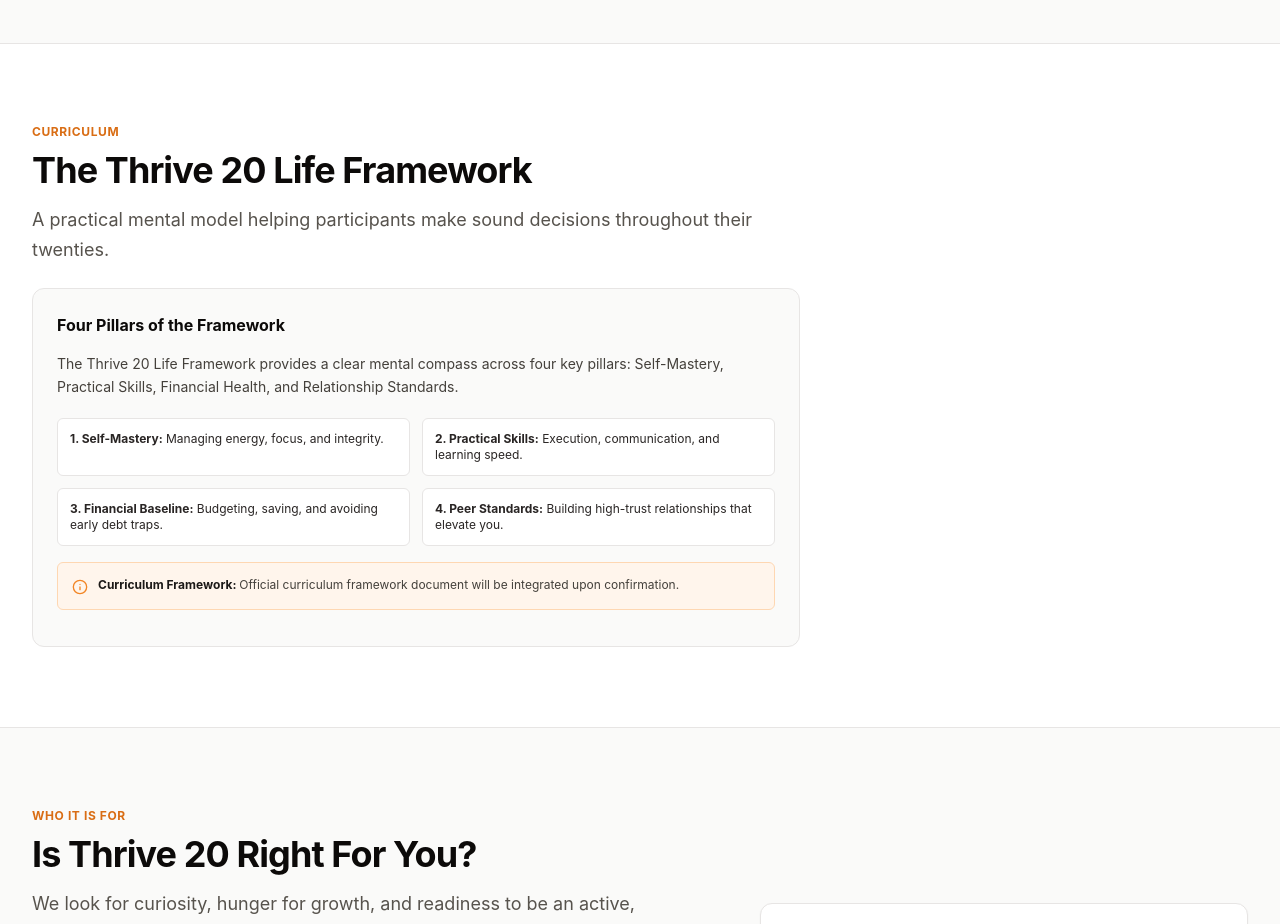
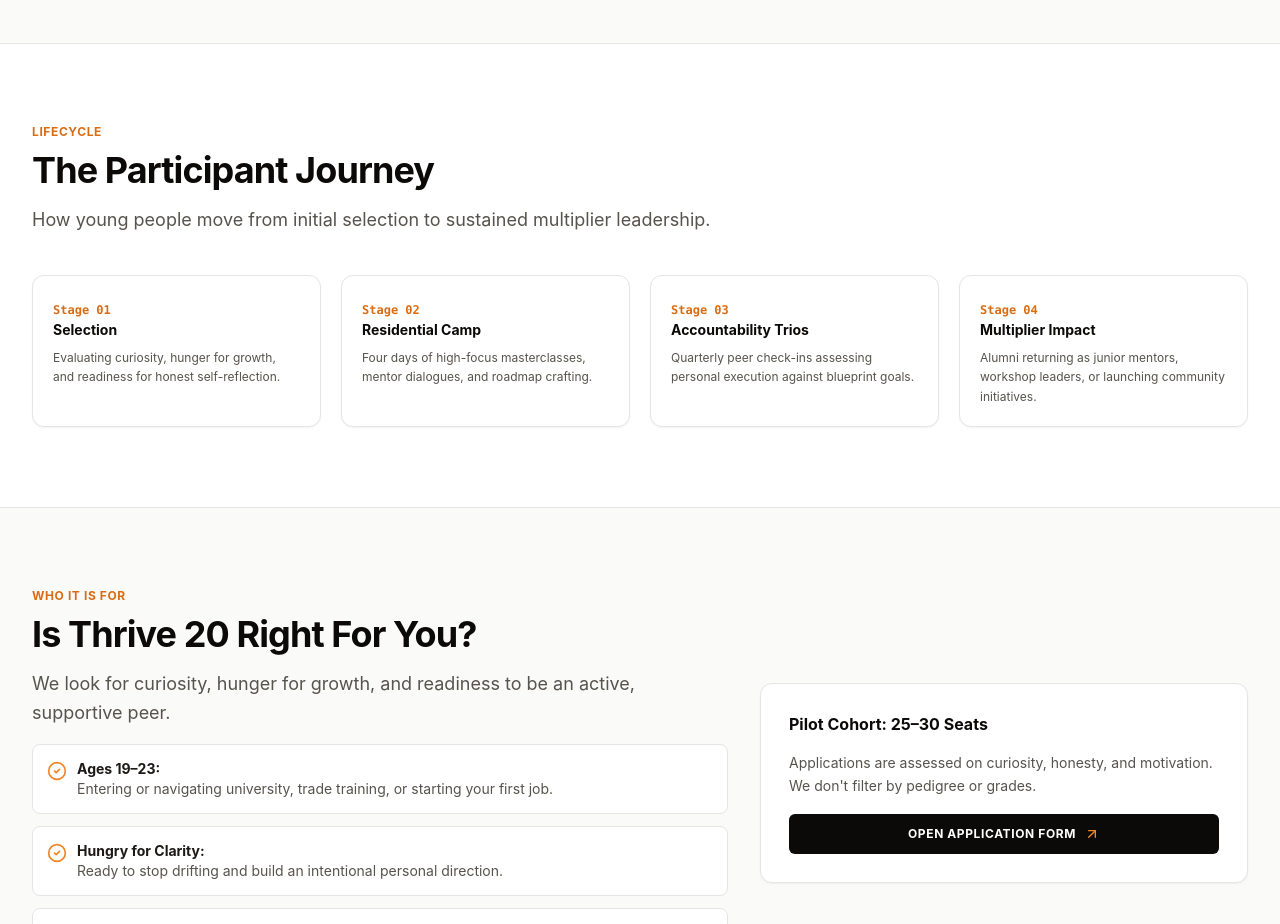
Before and after one commit to olamilekan5162/thrive-culture, a React (Vite) app: page /thrive-20-camp in a window 1280 px wide. Shown: the part 1740-2664 px from the top of the page. Built offline with nearby package versions, Linux system fonts and the light colour scheme.

Commit message:
refactor site content: update vision and mission statements for clarity and impact

```diff
--- a/src/data/siteConfig.ts
+++ b/src/data/siteConfig.ts
@@ -17,13 +17,13 @@
     vision: {
       isOfficial: false,
       placeholderText:
-        "A world where every young person has the exposure, agency, and community to build an extraordinary life.",
+        "To inspire a society where leadership thrives, possibilities are realised, and people actively contribute to building a better world.",
       note: "Official vision statement will be supplied by Thrive Culture leadership.",
     },
     mission: {
       isOfficial: false,
       placeholderText:
-        "To connect emerging generations with transformative mentors, practical skill camps, and enduring peer circles that turn potential into reality.",
+        "To promote a positive culture of leadership, inspire people to recognise and pursue possibilities, and drive meaningful societal impact through initiatives, community engagement, education, and purposeful action.",
       note: "Official mission statement will be supplied by Thrive Culture leadership.",
     },
   },
--- a/src/pages/AboutPage.tsx
+++ b/src/pages/AboutPage.tsx
@@ -7,7 +7,6 @@
 import mentorshipImage from "../assets/images/mentorship_collaboration_1791935608626.jpg";
 
 export default function AboutPage() {
-
   return (
     <div className="bg-stone-50">
       {/* 1. PAGE HERO */}
@@ -85,10 +84,10 @@
                 </p>
               </div>
 
-              <PlaceholderNotice
+              {/* <PlaceholderNotice
                 label="Vision Statement"
                 message={siteConfig.statements.vision.note}
-              />
+              /> */}
             </div>
 
             {/* Mission */}
@@ -106,10 +105,10 @@
                 </p>
               </div>
 
-              <PlaceholderNotice
+              {/* <PlaceholderNotice
                 label="Mission Statement"
                 message={siteConfig.statements.mission.note}
-              />
+              /> */}
             </div>
           </div>
         </div>
@@ -185,7 +184,7 @@
       </section>
 
       {/* 6. TEAM PLACEHOLDER */}
-      <section className="py-14 lg:py-20 bg-white border-b border-stone-200">
+      {/* <section className="py-14 lg:py-20 bg-white border-b border-stone-200">
         <div className="max-w-7xl mx-auto px-4 sm:px-6 lg:px-8">
           <SectionHeading
             kicker="Stewardship"
@@ -228,7 +227,7 @@
             />
           </div>
         </div>
-      </section>
+      </section> */}
 
       {/* 7. CTA */}
       <section className="py-14 bg-stone-950 text-white">
--- a/src/pages/InitiativesPage.tsx
+++ b/src/pages/InitiativesPage.tsx
@@ -116,7 +116,7 @@
                   to="/partner"
                   className="inline-flex items-center gap-1.5 text-xs font-bold uppercase tracking-wider text-stone-900 hover:text-[#D96D14] transition-colors"
                 >
-                  <span>Partner as a University Host</span>
+                  <span>Partner with us</span>
                   <ArrowRight className="w-3.5 h-3.5 text-[#F28524]" />
                 </Link>
               </div>
@@ -140,7 +140,7 @@
       </section>
 
       {/* 4. PIPELINE ROADMAP */}
-      <section className="py-14 lg:py-20 bg-white border-b border-stone-200">
+      {/* <section className="py-14 lg:py-20 bg-white border-b border-stone-200">
         <div className="max-w-7xl mx-auto px-4 sm:px-6 lg:px-8">
           <SectionHeading
             kicker="Pipeline"
@@ -193,7 +193,7 @@
             </div>
           </div>
         </div>
-      </section>
+      </section> */}
     </div>
   );
 }
--- a/src/pages/Thrive20CampPage.tsx
+++ b/src/pages/Thrive20CampPage.tsx
@@ -289,47 +289,65 @@
         </div>
       </section>
 
-      {/* 4. LIFE FRAMEWORK SECTION */}
+      {/* 4. FOUR STAGE PARTICIPANT JOURNEY */}
       <section className="py-14 lg:py-20 bg-white border-b border-stone-200">
         <div className="max-w-7xl mx-auto px-4 sm:px-6 lg:px-8">
-          <div className="max-w-3xl">
-            <SectionHeading
-              kicker="Curriculum"
-              title="The Thrive 20 Life Framework"
-              description="A practical mental model helping participants make sound decisions throughout their twenties."
-            />
+          <SectionHeading
+            kicker="Lifecycle"
+            title="The Participant Journey"
+            description="How young people move from initial selection to sustained multiplier leadership."
+            className="mb-10"
+          />
 
-            <div className="mt-6 p-6 bg-stone-50 border border-stone-200 rounded-xl space-y-4">
-              <h3 className="text-base font-bold text-stone-950">
-                Four Pillars of the Framework
-              </h3>
-              <p className="text-stone-700 text-sm leading-relaxed">
-                {camp.lifeFramework.placeholderText}
+          <div className="grid grid-cols-1 md:grid-cols-4 gap-5">
+            <div className="p-5 bg-white border border-stone-200 rounded-xl space-y-2 shadow-xs">
+              <span className="text-xs font-mono font-bold text-[#D96D14]">
+                Stage 01
+              </span>
+              <h4 className="font-bold text-stone-950 text-sm">Selection</h4>
+              <p className="text-stone-600 text-xs leading-relaxed">
+                Evaluating curiosity, hunger for growth, and readiness for
+                honest self-reflection.
               </p>
+            </div>
 
-              <div className="grid grid-cols-1 sm:grid-cols-2 gap-3 pt-1">
-                <div className="p-3 bg-white border border-stone-200 rounded-md text-xs text-stone-800">
-                  <strong>1. Self-Mastery:</strong> Managing energy, focus, and
-                  integrity.
-                </div>
-                <div className="p-3 bg-white border border-stone-200 rounded-md text-xs text-stone-800">
-                  <strong>2. Practical Skills:</strong> Execution,
-                  communication, and learning speed.
-                </div>
-                <div className="p-3 bg-white border border-stone-200 rounded-md text-xs text-stone-800">
-                  <strong>3. Financial Baseline:</strong> Budgeting, saving, and
-                  avoiding early debt traps.
-                </div>
-                <div className="p-3 bg-white border border-stone-200 rounded-md text-xs text-stone-800">
-                  <strong>4. Peer Standards:</strong> Building high-trust
-                  relationships that elevate you.
-                </div>
-              </div>
+            <div className="p-5 bg-white border border-stone-200 rounded-xl space-y-2 shadow-xs">
+              <span className="text-xs font-mono font-bold text-[#D96D14]">
+                Stage 02
+              </span>
+              <h4 className="font-bold text-stone-950 text-sm">
+                Residential Camp
+              </h4>
+              <p className="text-stone-600 text-xs leading-relaxed">
+                Four days of high-focus masterclasses, mentor dialogues, and
+                roadmap crafting.
+              </p>
+            </div>
 
-              <PlaceholderNotice
-                label="Curriculum Framework"
-                message={camp.lifeFramework.note}
-              />
+            <div className="p-5 bg-white border border-stone-200 rounded-xl space-y-2 shadow-xs">
+              <span className="text-xs font-mono font-bold text-[#D96D14]">
+                Stage 03
+              </span>
+              <h4 className="font-bold text-stone-950 text-sm">
+                Accountability Trios
+              </h4>
+              <p className="text-stone-600 text-xs leading-relaxed">
+                Quarterly peer check-ins assessing personal execution against
+                blueprint goals.
+              </p>
+            </div>
+
+            <div className="p-5 bg-white border border-stone-200 rounded-xl space-y-2 shadow-xs">
+              <span className="text-xs font-mono font-bold text-[#D96D14]">
+                Stage 04
+              </span>
+              <h4 className="font-bold text-stone-950 text-sm">
+                Multiplier Impact
+              </h4>
+              <p className="text-stone-600 text-xs leading-relaxed">
+                Alumni returning as junior mentors, workshop leaders, or
+                launching community initiatives.
+              </p>
             </div>
           </div>
         </div>
```
Also changed, not shown: src/pages/HomePage.tsx (+16 -15 lines), src/pages/ImpactPage.tsx (+4 -68 lines).
